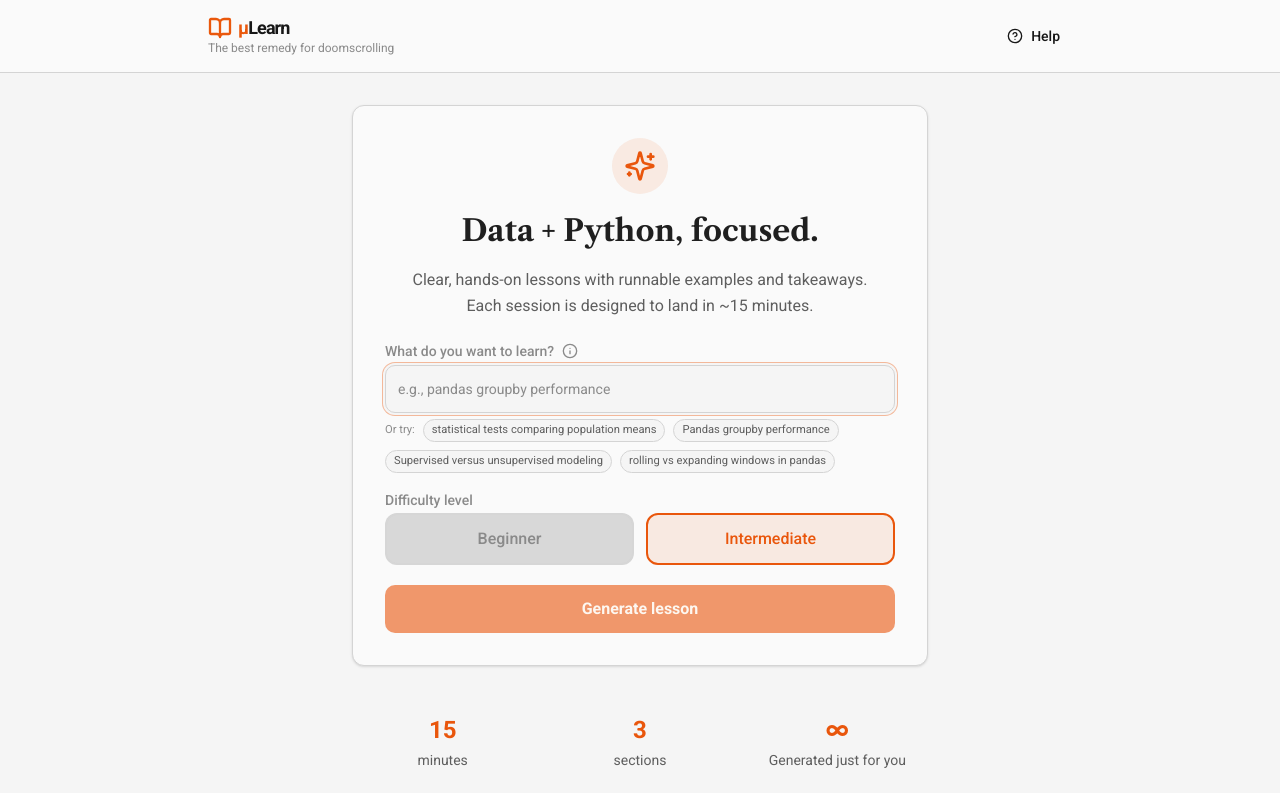
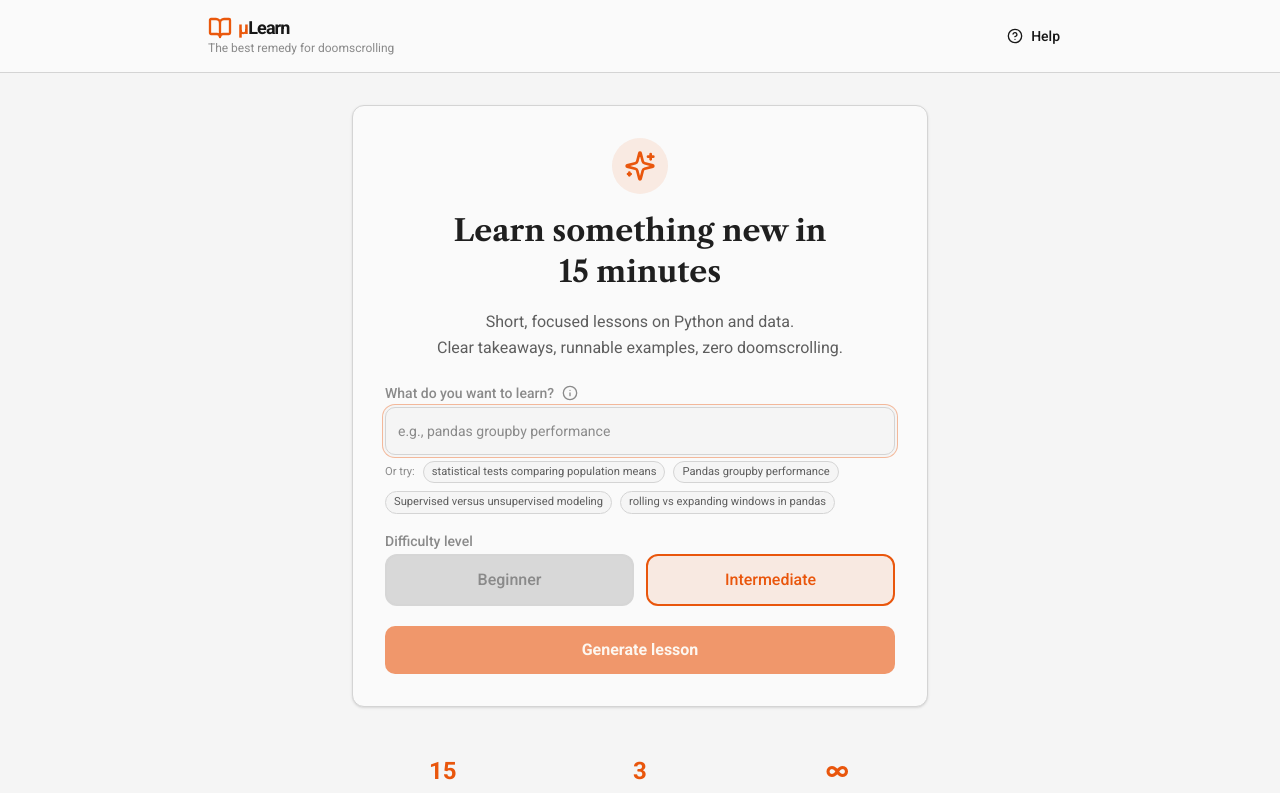
Before and after one commit to dosorio79/ulearn-platform, a React (Vite) app in the folder frontend/: page / in a window 1280 px wide. Shown: the top 793 px of the page. Built offline with nearby package versions, Linux system fonts and the light colour scheme; no server answers; the HTML template or start-up script is replaced by a standard one.

Commit message:
Adjust hero copy for data and Python focus

```diff
--- a/frontend/src/pages/Home.tsx
+++ b/frontend/src/pages/Home.tsx
@@ -174,13 +174,13 @@ export default function Home() {
                   <Sparkles className="h-8 w-8 text-primary" />
                 </div>
                 <h2 className="text-3xl font-serif font-semibold text-tone-primary leading-snug mb-4">
-                  Data + Python, focused.
+                  Learn something new in <span className="whitespace-nowrap">15 minutes</span>
                 </h2>
                 <p className="text-base text-tone-secondary leading-relaxed">
-                  Clear, hands-on lessons with runnable examples and takeaways.
+                  Short, focused lessons on Python and data.
                 </p>
                 <p className="text-base text-tone-secondary leading-relaxed">
-                  Each session is designed to land in <span className="whitespace-nowrap">~15 minutes</span>.
+                  Clear takeaways, runnable examples, zero doomscrolling.
                 </p>
               </div>
 
```
